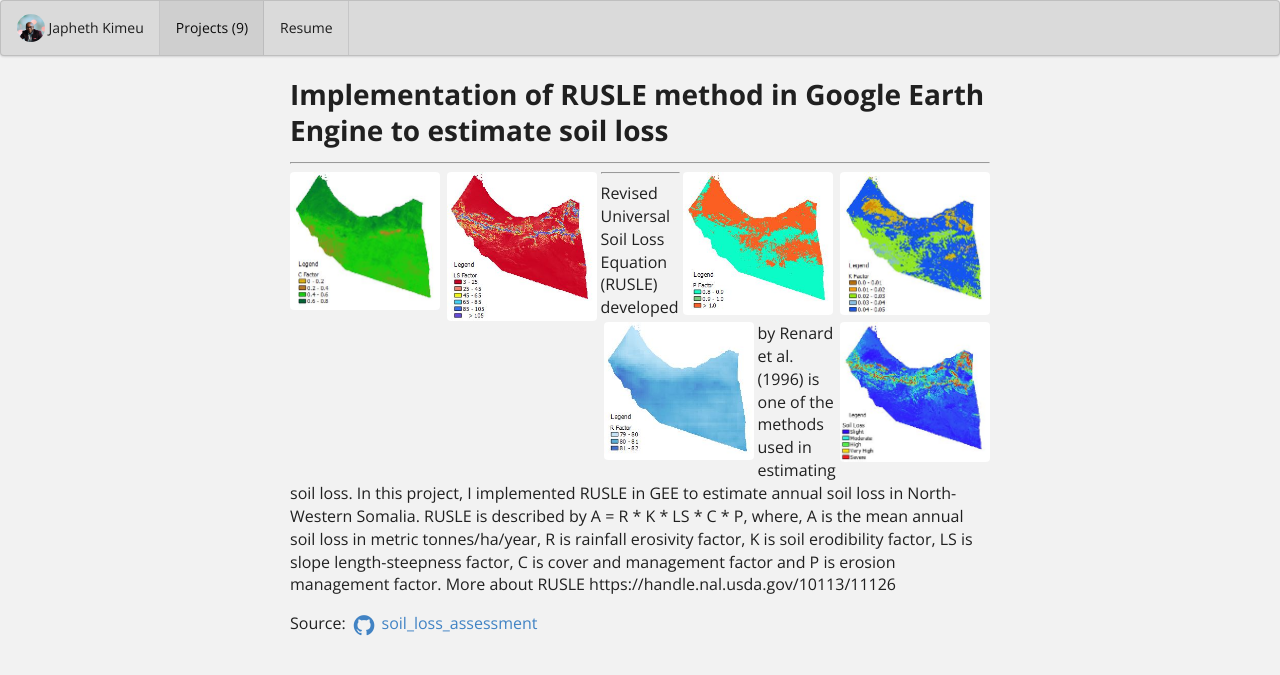
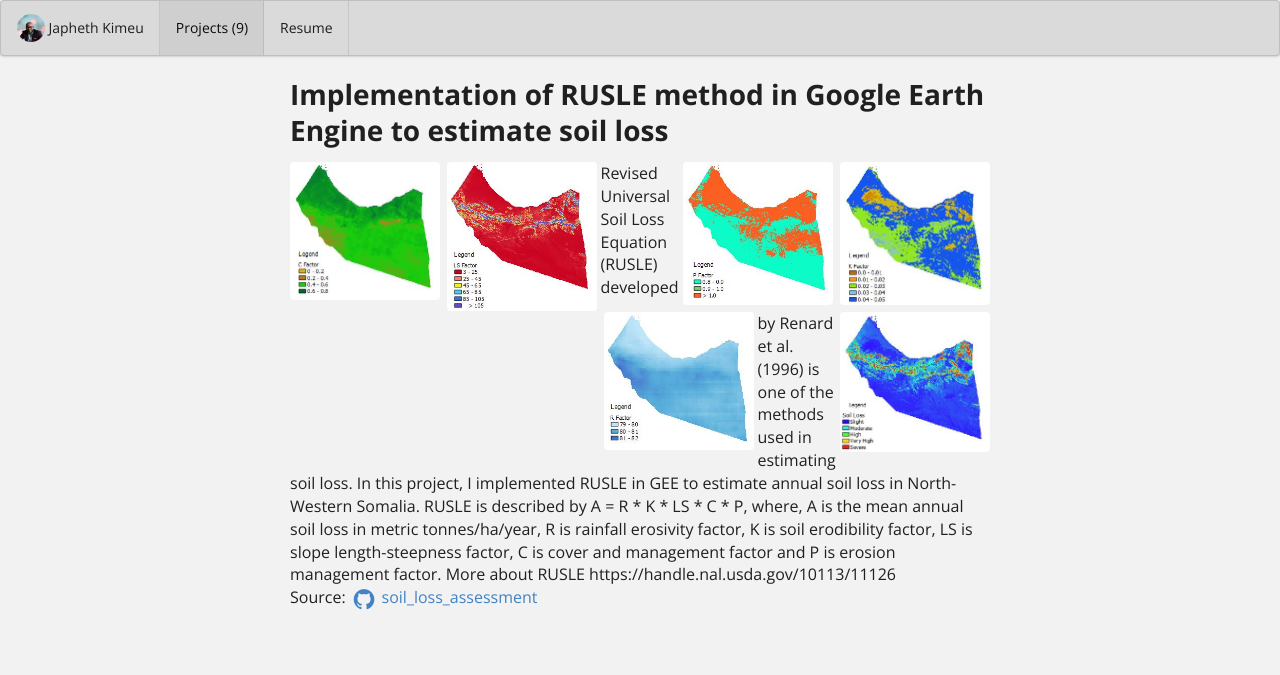
Before and after one commit to japhethkimeu/japhethkimeu.github.io, a Jekyll site: the page built from projects/project-3.md, in a window 1280 px wide. Shown: the top 675 px of the page. Built offline with Jekyll 4.4.1, drawn with Linux system fonts in a browser that asks for light colours.

Commit message:
Update project-3.md

```diff
--- a/projects/project-3.md
+++ b/projects/project-3.md
@@ -13,27 +13,28 @@
   - land degradation
 summary: Estimating soil loss using RUSLE in Google Earth Engine.
 ---
----
-<div class="ui small rounded images">
+<section>
+ <div class="ui small rounded images">
   <img align="left" class="ui image" src="../images/C.JPG">
-</div>
-<div class="ui small rounded images">
+ </div>
+ <div class="ui small rounded images">
   <img align="right" class="ui image" src="../images/K.JPG">
-</div>
-<div class="ui small rounded images">
+ </div>
+ <div class="ui small rounded images">
   <img align="left" class="ui image" src="../images/LS.JPG">
-</div>
-<div class="ui small rounded images">
+ </div>
+ <div class="ui small rounded images">
   <img align="right" class="ui image" src="../images/P.JPG">
-</div>
-<div class="ui small rounded images">
+ </div>
+ <div class="ui small rounded images">
   <img align="left" class="ui image" src="../images/R.JPG">
-</div>
-<div class="ui small rounded images">
+ </div>
+ <div class="ui small rounded images">
   <img align="right" class="ui image" src="../images/annual_soil_loss.JPG">
-</div>
----
-<p>
-Revised Universal Soil Loss Equation (RUSLE) developed by Renard et al. (1996) is one of the methods used in estimating soil loss. In this project, I implemented RUSLE in GEE to estimate annual soil loss in North-Western Somalia. RUSLE is described by A = R * K * LS * C * P, where, A is the mean annual soil loss in metric tonnes/ha/year, R is rainfall erosivity factor, K is soil erodibility factor, LS is slope length-steepness factor, C is cover and management factor and P is erosion management factor. More about RUSLE https://handle.nal.usda.gov/10113/11126
-</p>
+ </div>
+</section>
+<section>
+  <p> Revised Universal Soil Loss Equation (RUSLE) developed by Renard et al. (1996) is one of the methods used in estimating soil loss. In this project, I implemented RUSLE in GEE to estimate annual soil loss in North-Western Somalia. RUSLE is described by A = R * K * LS * C * P, where, A is the mean annual soil loss in metric tonnes/ha/year, R is rainfall erosivity factor, K is soil erodibility factor, LS is slope length-steepness factor, C is cover and management factor and P is erosion management factor. More about RUSLE https://handle.nal.usda.gov/10113/11126
+  </p>
+</section>
 Source: <a href="https://github.com/japhethkimeu/soil_loss_estimation"><i class="large github icon "></i>soil_loss_assessment</a>
```
